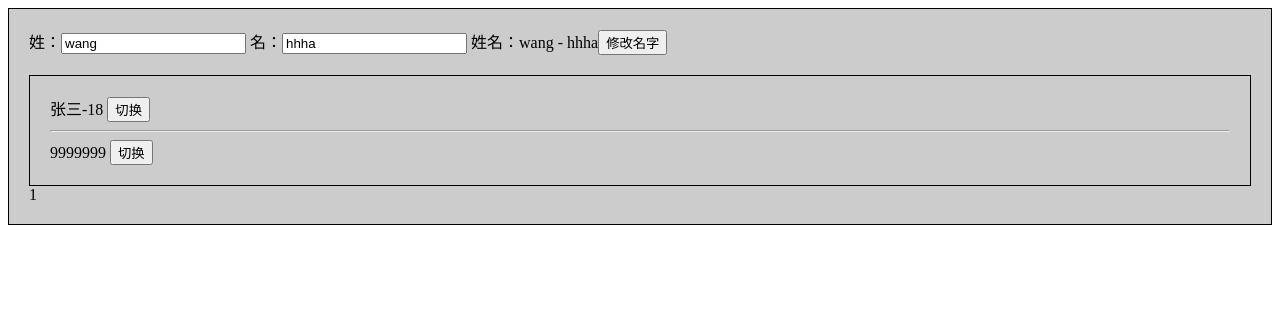
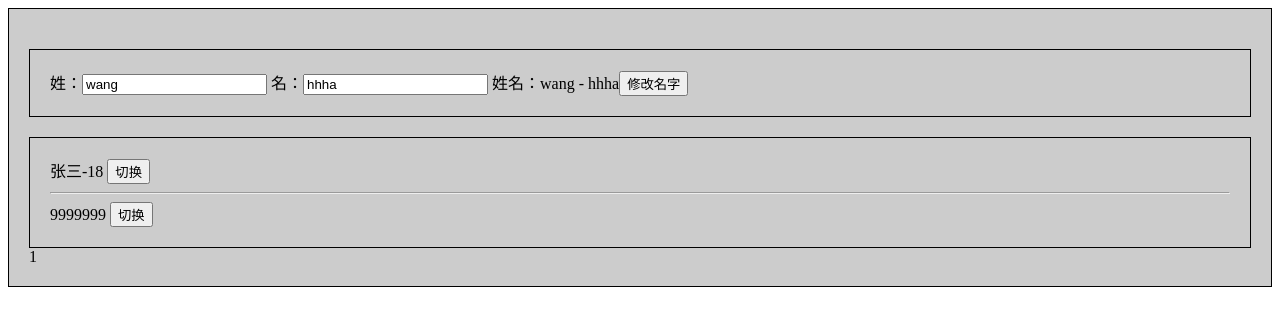
Before and after one commit to xiaodongxier/vue3_vite_ts_202401, a Vue app: page / in a window 1280 px wide. Shown: the top 326 px of the page. Built offline with nearby package versions, Linux system fonts and the light colour scheme.

Commit message:
note-sync syncing

```diff
--- a/src/App.vue
+++ b/src/App.vue
@@ -1,6 +1,6 @@
 <!--
  * @Date: 2024-01-22 23:20:17
- * @LastEditTime: 2024-01-28 15:42:11
+ * @LastEditTime: 2024-01-28 15:43:28
  * @Author: wangyongjie
  * @Note:
 -->
@@ -40,3 +40,13 @@ export default {
   padding: 20px;
 }
 </style>
+
+<style>
+
+.child-wrap {
+  background: #ccc;
+  border: 1px solid #000;
+  padding: 20px;
+  margin-top: 20px;
+}
+</style>
```
